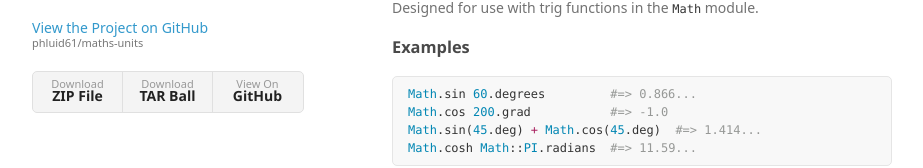
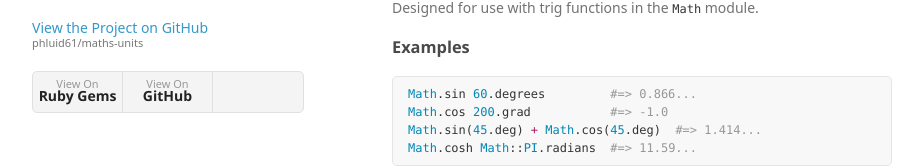
Before and after one commit to phluid61/maths-units, a plain HTML site: page index.html in a window 1280 px wide. Shown: the part 133-301 px from the top of the page, without its empty margins (178-1101 px from the left). Drawn offline with Linux system fonts and the light colour scheme; a web font is replaced by a local one.

Commit message:
remove silly tarball links

```diff
--- a/index.html
+++ b/index.html
@@ -22,8 +22,7 @@
 
 
         <ul>
-          <li><a href="https://github.com/phluid61/maths-units/zipball/master">Download <strong>ZIP File</strong></a></li>
-          <li><a href="https://github.com/phluid61/maths-units/tarball/master">Download <strong>TAR Ball</strong></a></li>
+          <li><a href="https://rubygems.org/gems/maths-units">View On <strong>Ruby Gems</strong></a></li>
           <li><a href="https://github.com/phluid61/maths-units">View On <strong>GitHub</strong></a></li>
         </ul>
       </header>
```
